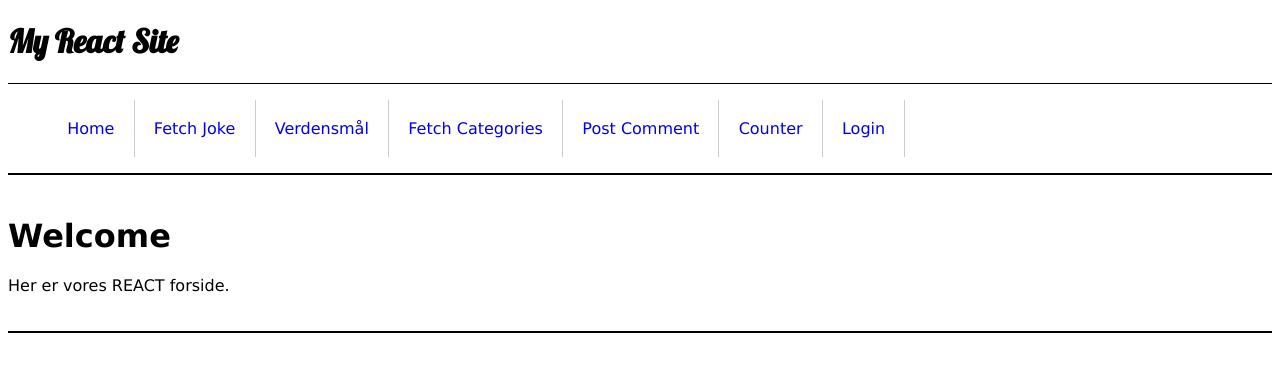
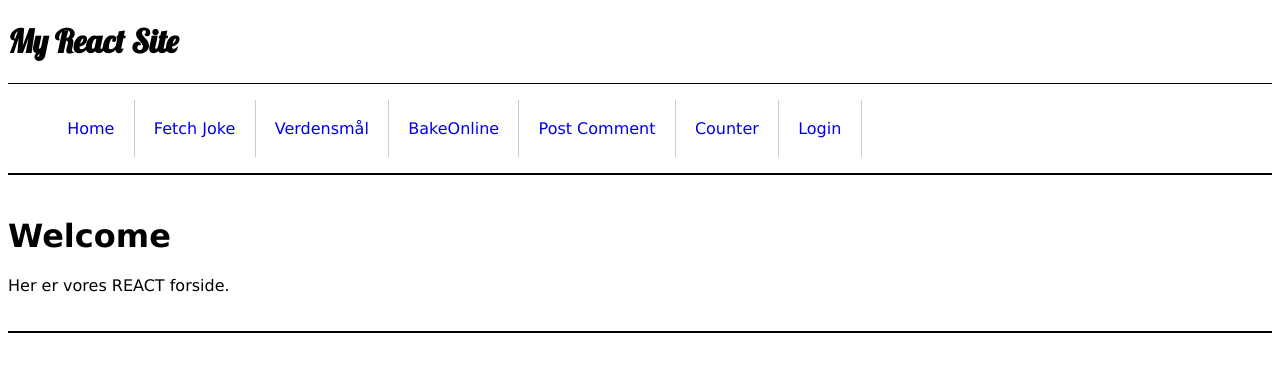
Before and after one commit to Webudvikler-TechCollege/REACT-Snippets-2020, a React (Create React App) app: page / in a window 1280 px wide. Shown: the top 372 px of the page. Built offline with nearby package versions, Linux system fonts and the light colour scheme.

Commit message:
Route Updates

```diff
--- a/src/components/Router/routes.js
+++ b/src/components/Router/routes.js
@@ -33,6 +33,7 @@ const routes = [
         component: FetchJoke
     },
     {
+        // Henter verdensmål ud fra API
         name: 'Verdensmål',
         path: '/sdg',
         exact: false,
@@ -40,6 +41,7 @@ const routes = [
         component: SusDevGoals
     },
     {
+        // Bruges til at vise verdensmål detaljer ud fra et GET param med id
         name: 'Verdensmål - detaljer',
         path: '/goal',
         exact: false,
@@ -47,13 +49,15 @@ const routes = [
         component: SusDevGoal
     },
     {
-        name: 'Fetch Categories',
+        // Henter kategorier og produkter ud fra API
+        name: 'BakeOnline',
         path: '/fetchcategories',
         exact: false,
         display: true,
         component: FetchCategories
     },
     {
+        // Bruges til at vise produkt detaljer ud fra et GET param med id
         name: 'Product page',
         path: '/product',
         exact: false,
```
